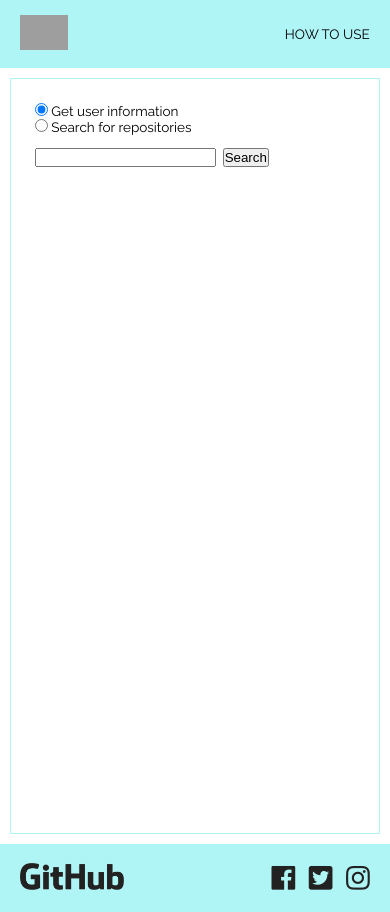
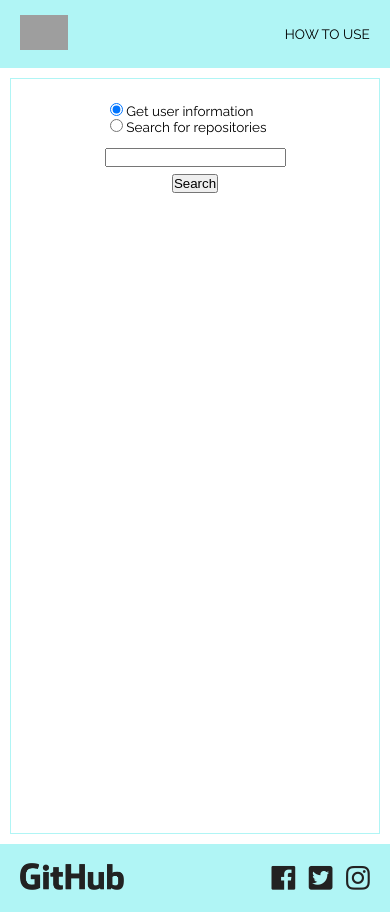
Before and after one commit to TomasJurk/spApp, an Angular app: page / in a window 390 px wide. Built offline with nearby package versions, Linux system fonts and the light colour scheme; grey boxes are pictures that could not be loaded.

Commit message:
search sorting done and styled

```diff
--- a/src/app/home/home.component.scss
+++ b/src/app/home/home.component.scss
@@ -13,6 +13,7 @@
 
 .search-box * {
   margin-right: .5rem;
+  margin-bottom: .5rem;
 }
 
 .cards {
@@ -70,6 +71,23 @@
     align-items: center;
     flex-direction: column;
   }
+
+  .search {
+    display: flex;
+    flex-direction: column;
+    align-items: center;
+  }
+
+  .search-box {
+    display: flex;
+    flex-direction: column;
+    align-items: center;
+  }
+
+  .search-box * {
+    margin-right: 0;
+  }
+
   .chearch-type {
     display: block;
   }
--- a/src/app/home/home.component.ts
+++ b/src/app/home/home.component.ts
@@ -69,6 +69,8 @@ export class HomeComponent implements OnInit {
     this._dS.getData(url).subscribe(data => {
       this.repositories = data;
       console.log(this.repositories);
+    }, error => {
+      console.log(error.message);
     });
   }
 
--- a/src/app/how-to/how-to.component.html
+++ b/src/app/how-to/how-to.component.html
@@ -6,7 +6,7 @@
     <h1>How to use</h1>
     <ul>
       <li>
-        <i>"Search for repositories"</i> - type keywords, what repositories are you looking for (minimum 3 letters)
+        <i>"Search for repositories"</i> - type keywords, what repositories are you looking for (minimum 3 letters) and choose sorting type
       </li>
       <li>
         <i>"Get user information"</i> - if you know the full nickname of the user, use this option and type full user nickname to the input (minimum 3 letters)
--- a/src/app/how-to/how-to.component.scss
+++ b/src/app/how-to/how-to.component.scss
@@ -15,6 +15,10 @@
   ul {
     max-width: 90%;
     margin: 1rem auto;
+
+    li {
+      margin-bottom: .5rem;
+    }
   }
 
 }
```
